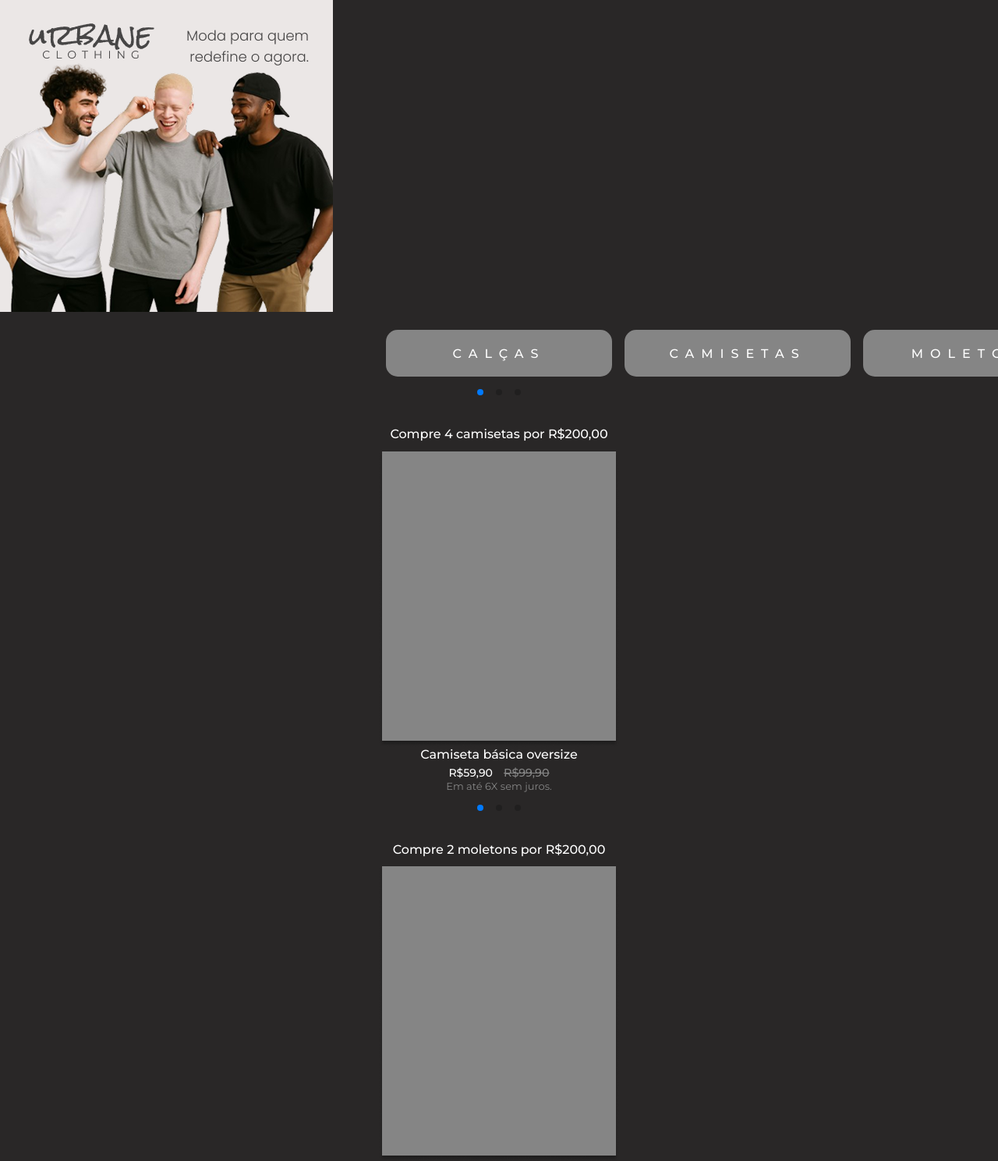
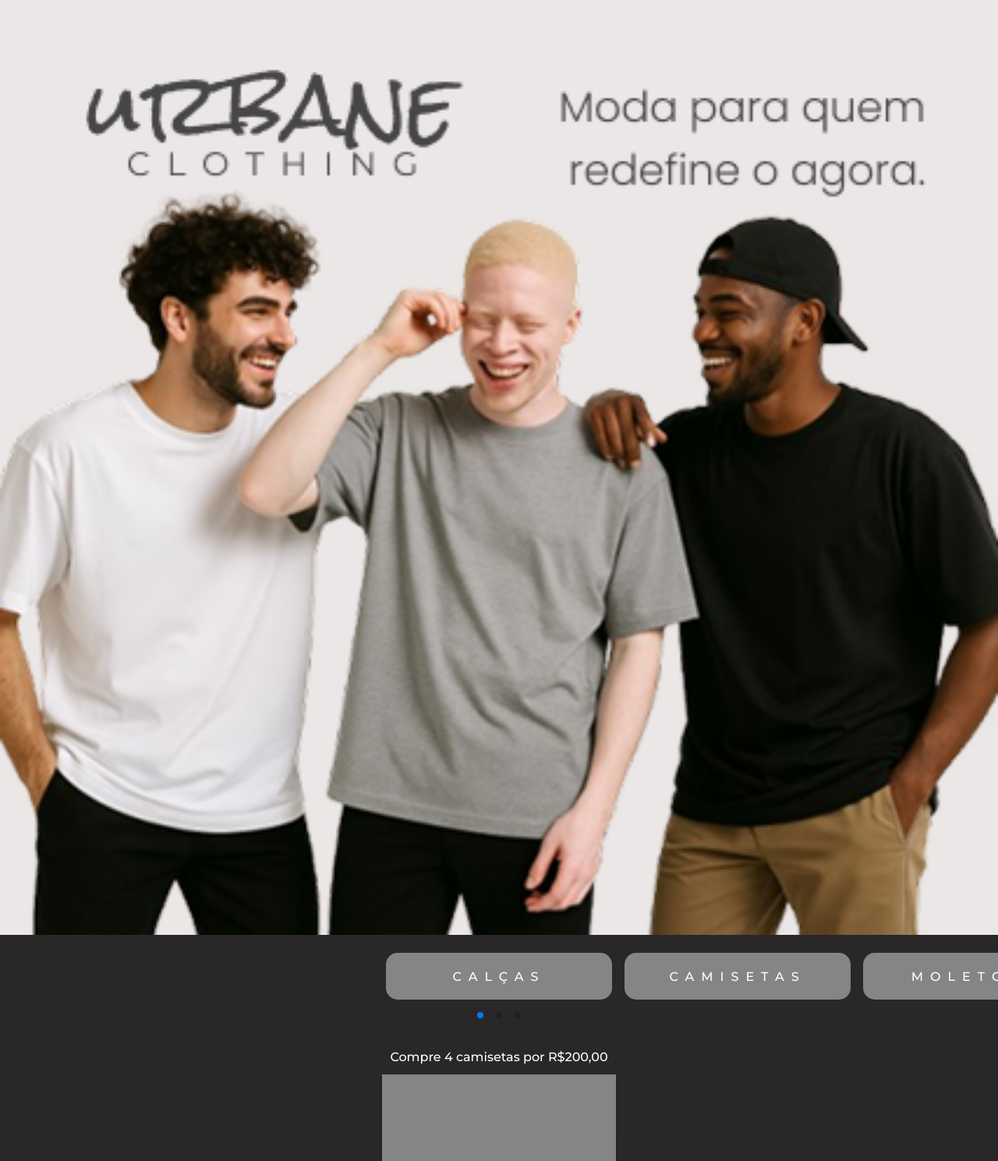
Before and after one commit to Victor-Oliv/Urbane, a PHP site: page /html/pagina-inicial.html in a window 1280 px wide. Shown: the part 70-1559 px from the top of the page at 78% size. Run offline with PHP 8.4, Linux system fonts and the light colour scheme.

Commit message:
ajustes no feed

```diff
--- a/Style/pagina-inicial.css
+++ b/Style/pagina-inicial.css
@@ -113,6 +113,7 @@
   }
 
   .img__banner{
+    width: 100%;
     padding-bottom: 1em;
   }
 
--- a/html/pagina-inicial.html
+++ b/html/pagina-inicial.html
@@ -39,7 +39,7 @@
         </ul>
         <div class="menu-overlay"></div>
       </div>
-      <img
+          <img
         class="logo__cabecalho"
         src="../assets/nome.png"
         alt="Logo da Urbane"
@@ -55,7 +55,13 @@
     </header>
 
     <main class="principal__feed">
+
+      <section class="banner">
+      <picture>
+        <!-- <source media="(min-width: 1728px)" srcset="../assets/banner-desktop.png"> -->
+        <!-- <source media="(min-width: 1024px)" srcset=""> -->
       <img class="img__banner" src="../assets/img_1.png" alt="banner" />
+       </section>
 
       <div class="swiper categoria-swiper">
         <div class="swiper-wrapper">
```
